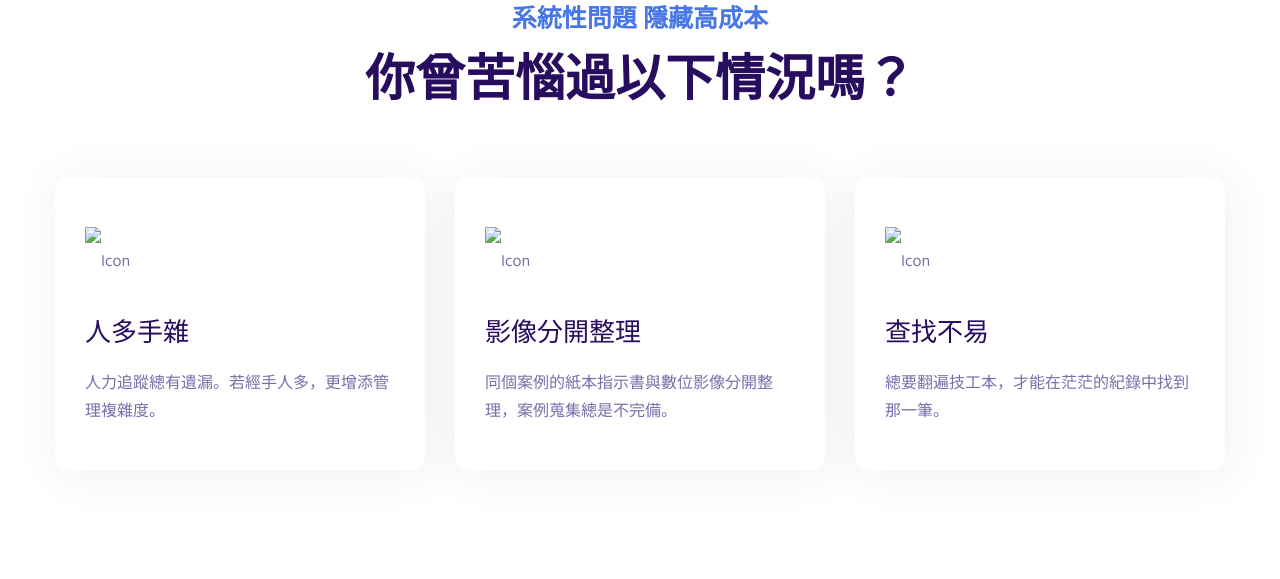
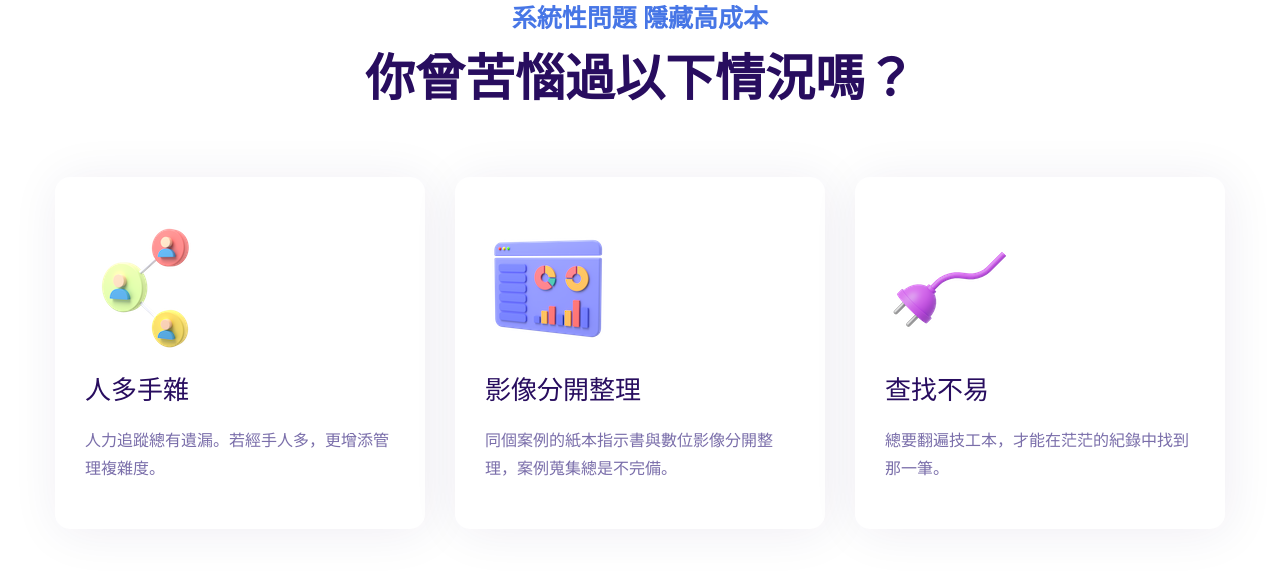
Before and after one commit to dentallio/baru-landing, a plain HTML site: page index.html in a window 1280 px wide. Shown: the part 805-1384 px from the top of the page. Drawn offline with nearby package versions, Linux system fonts and the light colour scheme; a script that the page names is missing; files whose address does not match are found by name.

Commit message:
update: icons

```diff
--- a/index.html
+++ b/index.html
@@ -149,66 +149,51 @@
                             <h4 class="sub-title">系統性問題 隱藏高成本</h4>
                             <h2 class="title-main">你曾苦惱過以下情況嗎？</h2>
                         </div>
-                        <!-- /.section-title -->
                     </div>
                 </div>
                 <div class="row">
                     <div class="col-lg-4 col-md-6">
                         <div class="service-item style-two">
                             <div class="service-icon">
-                                <img src="assets/images/icon/services/2/1.png" alt="Icon" />
+                                <img src="assets/images/i-people.png" alt="Icon" />
                             </div>
-                            <!-- /.service-icon -->
                             <div class="service-info">
                                 <h3 class="title">人多手雜</h3>
                                 <p>
                                     人力追蹤總有遺漏。若經手人多，更增添管理複雜度。
                                 </p>
                             </div>
-                            <!-- /.service-info -->
                         </div>
-                        <!-- /.service-item -->
                     </div>
-                    <!-- /.col-lg-6 -->
                     <div class="col-lg-4 col-md-6">
                         <div class="service-item style-two">
                             <div class="service-icon">
-                                <img src="assets/images/icon/services/2/2.png" alt="Icon" />
+                                <img src="assets/images/i-file.png" alt="Icon" />
                             </div>
-                            <!-- /.service-icon -->
                             <div class="service-info">
                                 <h3 class="title">影像分開整理</h3>
                                 <p>
                                     同個案例的紙本指示書與數位影像分開整理，案例蒐集總是不完備。
                                 </p>
                             </div>
-                            <!-- /.service-info -->
                         </div>
-                        <!-- /.service-item -->
                     </div>
-                    <!-- /.col-lg-6 -->
                     <div class="col-lg-4 col-md-6">
                         <div class="service-item style-two">
                             <div class="service-icon">
-                                <img src="assets/images/icon/services/2/3.png" alt="Icon" />
+                                <img src="assets/images/i-look.png" alt="Icon" />
                             </div>
-                            <!-- /.service-icon -->
                             <div class="service-info">
                                 <h3 class="title">查找不易</h3>
                                 <p>
                                     總要翻遍技工本，才能在茫茫的紀錄中找到那一筆。
                                 </p>
                             </div>
-                            <!-- /.service-info -->
                         </div>
-                        <!-- /.service-item -->
                     </div>
-                    <!-- /.col-lg-6 -->
                 </div>
             </div>
-            <!-- /.container -->
         </div>
-        <!--~~./ end services block ~~-->
 
 
 
```
Also changed, not shown: assets/images/i-file.png (added), assets/images/i-look.png (added), assets/images/i-people.png (added), assets/images/i-point.png (added).
